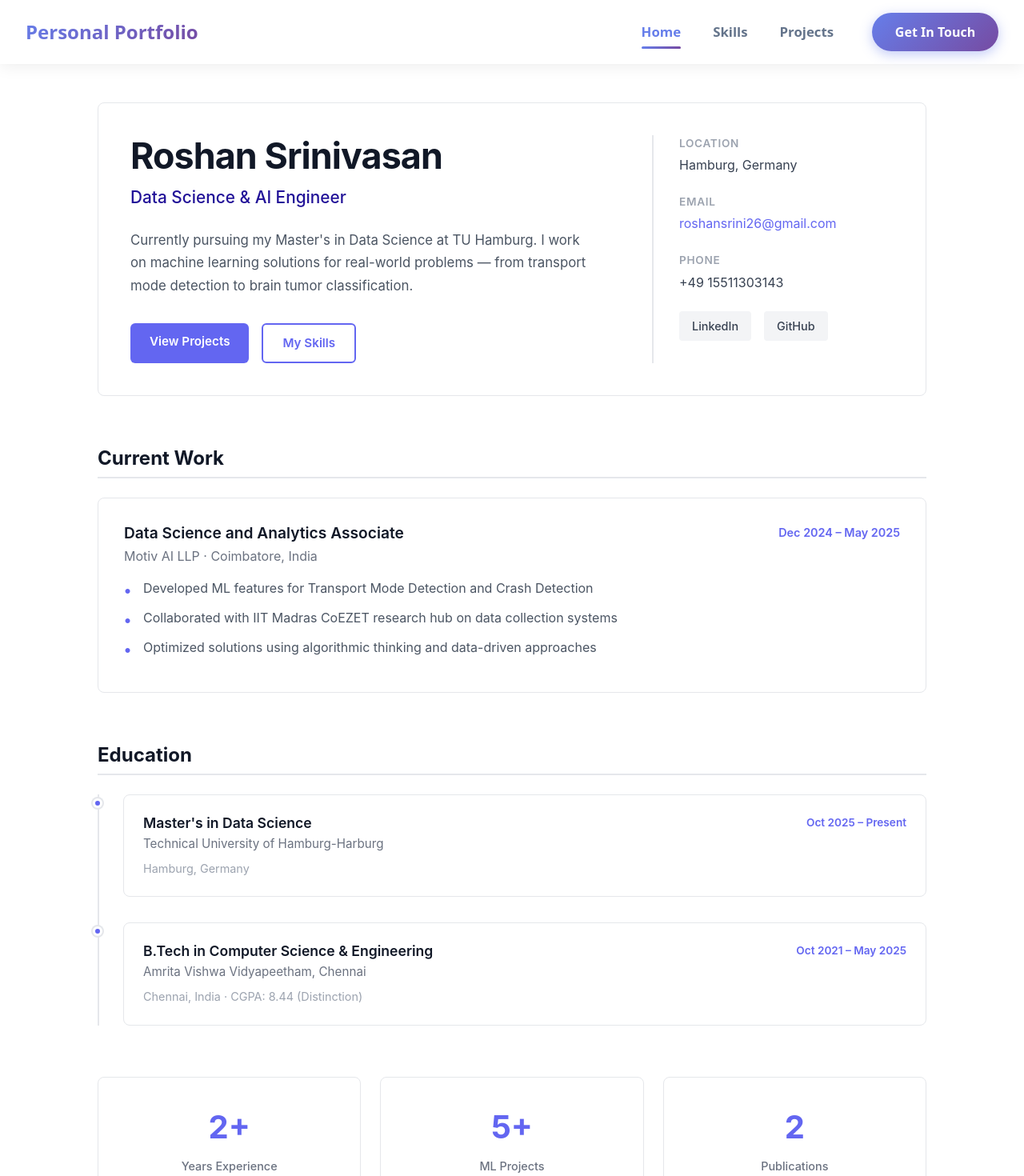
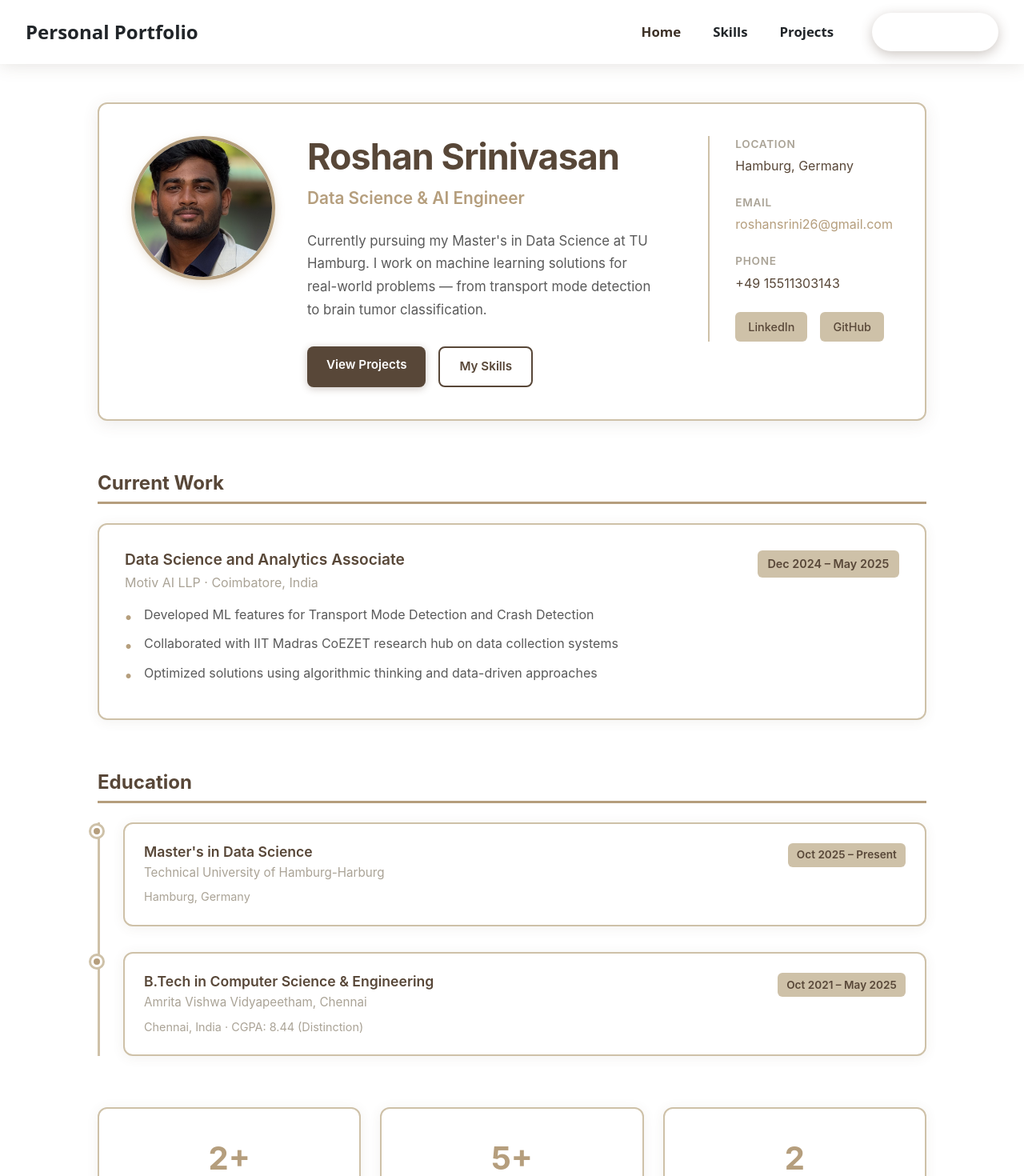
Before and after one commit to roshansrini26/portfolio-roshan, an Angular app: page / in a window 1280 px wide. Shown: the top 1470 px of the page at 80% size. Built offline with nearby package versions, Linux system fonts and the light colour scheme.

Commit message:
CSS update

```diff
--- a/src/app/app.css
+++ b/src/app/app.css
@@ -1,16 +1,28 @@
+:root {
+  --navbar-bg: #B59E7D;
+  --accent-dark: #584738;
+  --background: #F1EADA;
+  --secondary-gray: #AAA396;
+  --light-beige: #CEC1A8;
+}
+
 * {
   margin: 0;
   padding: 0;
   box-sizing: border-box;
 }
 
+body {
+  background: var(--background);
+}
+
 .modern-navbar {
   position: sticky;
   top: 0;
   z-index: 1000;
-  background: rgba(255, 255, 255, 0.95);
+  background: var(--navbar-bg);
   backdrop-filter: blur(10px);
-  box-shadow: 0 2px 20px rgba(0, 0, 0, 0.08);
+  box-shadow: 0 2px 20px rgba(88, 71, 56, 0.15);
   padding: 1rem 0;
 }
 
@@ -30,7 +42,7 @@
   text-decoration: none;
   font-weight: 800;
   font-size: 1.5rem;
-  color: #d06c2a;
+  color: var(--accent-dark);
   transition: all 0.3s ease;
 }
 
@@ -39,10 +51,7 @@
 }
 
 .logo-text {
-  background: linear-gradient(135deg, #667eea 0%, #764ba2 100%);
-  -webkit-background-clip: text;
-  -webkit-text-fill-color: transparent;
-  background-clip: text;
+  color: var(--accent-dark);
 }
 
 .nav-logo:hover {
@@ -62,7 +71,7 @@
 .toggle-line {
   width: 25px;
   height: 3px;
-  background: #667eea;
+  background: var(--accent-dark);
   border-radius: 3px;
   transition: all 0.3s ease;
 }
@@ -102,7 +111,7 @@
   align-items: center;
   gap: 0.5rem;
   text-decoration: none;
-  color: #64748b;
+  color: var(--accent-dark);
   font-weight: 600;
   font-size: 1.05rem;
   transition: all 0.3s ease;
@@ -122,13 +131,13 @@
   left: 0;
   width: 0;
   height: 3px;
-  background: linear-gradient(90deg, #667eea 0%, #764ba2 100%);
+  background: var(--accent-dark);
   border-radius: 3px;
   transition: width 0.3s ease;
 }
 
 .nav-link:hover {
-  color: #667eea;
+  color: #3d3127;
 }
 
 .nav-link:hover .link-icon {
@@ -140,7 +149,7 @@
 }
 
 .nav-link.active {
-  color: #667eea;
+  color: #3d3127;
 }
 
 .nav-link.active::after {
@@ -149,19 +158,20 @@
 
 .nav-cta {
   padding: 0.75rem 1.8rem;
-  background: linear-gradient(135deg, #667eea 0%, #764ba2 100%);
+  background: var(--accent-dark);
   color: white;
   text-decoration: none;
   border-radius: 50px;
   font-weight: 700;
   font-size: 1rem;
   transition: all 0.3s ease;
-  box-shadow: 0 4px 15px rgba(102, 126, 234, 0.4);
+  box-shadow: 0 4px 15px rgba(88, 71, 56, 0.3);
 }
 
 .nav-cta:hover {
   transform: translateY(-2px);
-  box-shadow: 0 6px 25px rgba(102, 126, 234, 0.6);
+  box-shadow: 0 6px 25px rgba(88, 71, 56, 0.5);
+  background: #4a3d2f;
 }
 
 /* Mobile Responsive */
@@ -176,7 +186,7 @@
     left: -100%;
     width: 100%;
     height: calc(100vh - 80px);
-    background: rgba(255, 255, 255, 0.98);
+    background: var(--navbar-bg);
     backdrop-filter: blur(10px);
     flex-direction: column;
     justify-content: flex-start;
--- a/src/app/home/home.css
+++ b/src/app/home/home.css
@@ -1,3 +1,7 @@
+/* ========================================
+   HOME PAGE - home.css
+   ======================================== */
+
 .home-wrapper {
   max-width: 1100px;
   margin: 0 auto;
@@ -12,12 +16,36 @@
 
 .content-box {
   display: grid;
-  grid-template-columns: 2fr 1fr;
-  gap: 3rem;
+  grid-template-columns: auto 2fr 1fr;
+  gap: 2.5rem;
   padding: 2.5rem;
   background: white;
-  border: 1px solid #e5e7eb;
-  border-radius: 8px;
+  border: 2px solid #CEC1A8;
+  border-radius: 12px;
+  box-shadow: 0 4px 20px rgba(88, 71, 56, 0.1);
+  align-items: start;
+}
+
+/* Profile Image */
+.profile-image-container {
+  width: 180px;
+  height: 180px;
+  flex-shrink: 0;
+}
+
+.profile-image {
+  width: 100%;
+  height: 100%;
+  object-fit: cover;
+  border-radius: 50%;
+  border: 4px solid #B59E7D;
+  box-shadow: 0 4px 12px rgba(181, 158, 125, 0.3);
+  transition: transform 0.3s ease, box-shadow 0.3s ease;
+}
+
+.profile-image:hover {
+  transform: scale(1.05);
+  box-shadow: 0 8px 20px rgba(181, 158, 125, 0.4);
 }
 
 .text-content {
@@ -27,22 +55,22 @@
 .name {
   font-size: 2.8rem;
   font-weight: 700;
-  color: #111827;
+  color: #584738;
   margin: 0 0 0.5rem 0;
   letter-spacing: -0.02em;
 }
 
 .title {
   font-size: 1.3rem;
-  color: #221298;
+  color: #B59E7D;
   margin: 0 0 1.5rem 0;
-  font-weight: 500;
+  font-weight: 600;
 }
 
 .bio {
   font-size: 1.05rem;
   line-height: 1.7;
-  color: #4b5563;
+  color: #5a5a5a;
   margin-bottom: 2rem;
 }
 
@@ -53,7 +81,7 @@
 
 .link-button {
   padding: 0.75rem 1.5rem;
-  border-radius: 6px;
+  border-radius: 8px;
   text-decoration: none;
   font-weight: 600;
   font-size: 0.95rem;
@@ -62,26 +90,29 @@
 }
 
 .link-button.primary {
-  background: #6366f1;
+  background: #584738;
   color: white;
+  box-shadow: 0 2px 10px rgba(88, 71, 56, 0.3);
 }
 
 .link-button.primary:hover {
-  background: #4f46e5;
+  background: #4a3d2f;
+  transform: translateY(-2px);
+  box-shadow: 0 4px 15px rgba(88, 71, 56, 0.4);
 }
 
 .link-button.secondary {
   background: white;
-  color: #6366f1;
-  border: 2px solid #6366f1;
+  color: #584738;
+  border: 2px solid #584738;
 }
 
 .link-button.secondary:hover {
-  background: #f5f3ff;
+  background: #F1EADA;
 }
 
 .info-sidebar {
-  border-left: 2px solid #e5e7eb;
+  border-left: 2px solid #CEC1A8;
   padding-left: 2rem;
 }
 
@@ -95,24 +126,25 @@
   font-size: 0.85rem;
   text-transform: uppercase;
   letter-spacing: 0.05em;
-  color: #9ca3af;
+  color: #AAA396;
   margin-bottom: 0.3rem;
   font-weight: 600;
 }
 
 .value {
   font-size: 1rem;
-  color: #374151;
+  color: #584738;
 }
 
 .value.link {
-  color: #6366f1;
+  color: #B59E7D;
   text-decoration: none;
   word-break: break-all;
 }
 
 .value.link:hover {
   text-decoration: underline;
+  color: #584738;
 }
 
 .social-row {
@@ -123,17 +155,18 @@
 
 .social-link {
   padding: 0.5rem 1rem;
-  background: #f3f4f6;
-  color: #374151;
+  background: #CEC1A8;
+  color: #584738;
   text-decoration: none;
-  border-radius: 4px;
+  border-radius: 6px;
   font-size: 0.9rem;
   font-weight: 500;
   transition: all 0.2s;
 }
 
 .social-link:hover {
-  background: #e5e7eb;
+  background: #B59E7D;
+  color: white;
 }
 
 /* Experience Section */
@@ -144,17 +177,18 @@
 .section-heading {
   font-size: 1.5rem;
   font-weight: 700;
-  color: #111827;
+  color: #584738;
   margin-bottom: 1.5rem;
   padding-bottom: 0.5rem;
-  border-bottom: 2px solid #e5e7eb;
+  border-bottom: 3px solid #B59E7D;
 }
 
 .exp-card {
   background: white;
-  border: 1px solid #e5e7eb;
-  border-radius: 8px;
+  border: 2px solid #CEC1A8;
+  border-radius: 12px;
   padding: 2rem;
+  box-shadow: 0 2px 15px rgba(88, 71, 56, 0.08);
 }
 
 .exp-header {
@@ -167,19 +201,22 @@
 .exp-header h3 {
   font-size: 1.2rem;
   font-weight: 600;
-  color: #111827;
+  color: #584738;
   margin: 0 0 0.3rem 0;
 }
 
 .company {
   font-size: 1rem;
-  color: #6b7280;
+  color: #AAA396;
   margin: 0;
 }
 
 .period {
   font-size: 0.9rem;
-  color: #6366f1;
+  color: #584738;
+  background: #CEC1A8;
+  padding: 0.4rem 0.8rem;
+  border-radius: 6px;
   font-weight: 600;
   white-space: nowrap;
 }
@@ -194,7 +231,7 @@
   padding-left: 1.5rem;
   position: relative;
   margin-bottom: 0.7rem;
-  color: #4b5563;
+  color: #5a5a5a;
   line-height: 1.6;
 }
 
@@ -202,7 +239,7 @@
   content: "•";
   position: absolute;
   left: 0;
-  color: #6366f1;
+  color: #B59E7D;
   font-weight: bold;
   font-size: 1.2rem;
 }
@@ -223,8 +260,8 @@
   left: 0;
   top: 0;
   bottom: 0;
-  width: 2px;
-  background: #e5e7eb;
+  width: 3px;
+  background: #CEC1A8;
 }
 
 .edu-item {
@@ -238,21 +275,22 @@
 
 .timeline-dot {
   position: absolute;
-  left: -2.4rem;
+  left: -2.5rem;
   top: 0.3rem;
-  width: 12px;
-  height: 12px;
-  background: #6366f1;
+  width: 14px;
+  height: 14px;
+  background: #B59E7D;
   border: 3px solid white;
   border-radius: 50%;
-  box-shadow: 0 0 0 2px #e5e7eb;
+  box-shadow: 0 0 0 3px #CEC1A8;
 }
 
 .edu-content {
   background: white;
-  border: 1px solid #e5e7eb;
-  border-radius: 8px;
+  border: 2px solid #CEC1A8;
+  border-radius: 12px;
   padding: 1.5rem;
+  box-shadow: 0 2px 15px rgba(88, 71, 56, 0.08);
 }
 
 .edu-header {
@@ -265,26 +303,29 @@
 .edu-header h3 {
   font-size: 1.1rem;
   font-weight: 600;
-  color: #111827;
+  color: #584738;
   margin: 0 0 0.3rem 0;
 }
 
 .institution {
   font-size: 0.95rem;
-  color: #6b7280;
+  color: #AAA396;
   margin: 0;
 }
 
 .edu-period {
   font-size: 0.85rem;
-  color: #6366f1;
+  color: #584738;
+  background: #CEC1A8;
+  padding: 0.3rem 0.7rem;
+  border-radius: 6px;
   font-weight: 600;
   white-space: nowrap;
 }
 
 .location {
   font-size: 0.9rem;
-  color: #9ca3af;
+  color: #AAA396;
   margin: 0;
 }
 
@@ -297,22 +338,23 @@
 
 .stat-box {
   background: white;
-  border: 1px solid #e5e7eb;
-  border-radius: 8px;
+  border: 2px solid #CEC1A8;
+  border-radius: 12px;
   padding: 2rem;
   text-align: center;
+  box-shadow: 0 2px 15px rgba(88, 71, 56, 0.08);
 }
 
 .stat-number {
   font-size: 2.5rem;
   font-weight: 700;
-  color: #6366f1;
+  color: #B59E7D;
   margin-bottom: 0.5rem;
 }
 
 .stat-label {
   font-size: 0.9rem;
-  color: #6b7280;
+  color: #584738;
   font-weight: 500;
 }
 
@@ -328,13 +370,20 @@
     padding: 1.5rem;
   }
 
+  .profile-image-container {
+    width: 150px;
+    height: 150px;
+    margin: 0 auto;
+  }
+
   .text-content {
     padding-right: 0;
+    text-align: center;
   }
 
   .info-sidebar {
     border-left: none;
-    border-top: 2px solid #e5e7eb;
+    border-top: 2px solid #CEC1A8;
     padding-left: 0;
     padding-top: 2rem;
   }
--- a/src/app/home/home.html
+++ b/src/app/home/home.html
@@ -3,6 +3,9 @@
   <!-- Main Content Area -->
   <section class="intro-section">
     <div class="content-box">
+      <div class="profile-image-container">
+        <img [src]="profileImage" alt="Roshan Srinivasan" class="profile-image">
+      </div>
       <div class="text-content">
         <h1 class="name">Roshan Srinivasan</h1>
         <p class="title">Data Science & AI Engineer</p>
--- a/src/app/home/home.ts
+++ b/src/app/home/home.ts
@@ -10,5 +10,5 @@
   styleUrls: ['./home.css']
 })
 export class Home {
-
+  profileImage = 'assets/images/Profile.jpg';
 }
--- a/src/app/projects/projects.ts
+++ b/src/app/projects/projects.ts
@@ -66,7 +66,8 @@
         'Integrated computer vision techniques for real-time detection',
         'Enhanced YOLO models for simultaneous object and lane tracking'
       ],
-      technologies: ['Python', 'YOLO', 'OpenCV', 'Computer Vision']
+      technologies: ['Python', 'YOLO', 'OpenCV', 'Computer Vision'],
+      github: 'https://github.com/roshansrini26/object_lane_detection'
     },
     {
       id: 5,
--- a/src/app/skills/skills.css
+++ b/src/app/skills/skills.css
@@ -1,3 +1,7 @@
+/* ========================================
+   SKILLS PAGE - skills.css
+   ======================================== */
+
 .skills-wrapper {
   max-width: 1100px;
   margin: 0 auto;
@@ -13,14 +17,14 @@
 .page-title {
   font-size: 2.8rem;
   font-weight: 700;
-  color: #111827;
+  color: #584738;
   margin: 0 0 0.5rem 0;
   letter-spacing: -0.02em;
 }
 
 .page-description {
   font-size: 1.05rem;
-  color: #6b7280;
+  color: #AAA396;
   margin: 0;
 }
 
@@ -32,10 +36,10 @@
 .section-heading {
   font-size: 1.5rem;
   font-weight: 700;
-  color: #111827;
+  color: #584738;
   margin-bottom: 1.5rem;
   padding-bottom: 0.5rem;
-  border-bottom: 2px solid #e5e7eb;
+  border-bottom: 3px solid #B59E7D;
 }
 
 /* Skills Flashcards */
@@ -57,8 +61,8 @@
   height: 100%;
   backface-visibility: hidden;
   transition: transform 0.6s;
-  border: 1px solid #e5e7eb;
-  border-radius: 8px;
+  border: 2px solid #CEC1A8;
+  border-radius: 12px;
   padding: 2rem;
 }
 
@@ -74,13 +78,13 @@
 .skill-category {
   font-size: 1.2rem;
   font-weight: 600;
-  color: #111827;
+  color: #584738;
   margin-bottom: 1rem;
 }
 
 .flip-hint {
   font-size: 0.85rem;
-  color: #9ca3af;
+  color: #AAA396;
 }
 
 .skill-back {
@@ -105,8 +109,8 @@
 
 .skill-tag {
   padding: 0.5rem 0.85rem;
-  background: #f3f4f6;
-  color: #374151;
+  background: #CEC1A8;
+  color: #584738;
   border-radius: 6px;
   font-size: 0.85rem;
   font-weight: 500;
@@ -120,9 +124,10 @@
 
 .network-item {
   background: white;
-  border: 1px solid #e5e7eb;
-  border-radius: 8px;
+  border: 2px solid #CEC1A8;
+  border-radius: 12px;
   padding: 2rem;
+  box-shadow: 0 2px 15px rgba(88, 71, 56, 0.08);
 }
 
 .network-header {
@@ -136,23 +141,23 @@
 }
 
 .network-date {
-  color: #6366f1;
+  color: #B59E7D;
   font-weight: 600;
 }
 
 .network-location {
-  color: #6b7280;
+  color: #AAA396;
 }
 
 .network-title {
   font-size: 1.2rem;
   font-weight: 600;
-  color: #111827;
+  color: #584738;
   margin-bottom: 0.3rem;
 }
 
 .network-org {
-  color: #6b7280;
+  color: #AAA396;
   margin-bottom: 1rem;
   font-weight: 500;
 }
@@ -167,7 +172,7 @@
   padding-left: 1.5rem;
   position: relative;
   margin-bottom: 0.5rem;
-  color: #4b5563;
+  color: #5a5a5a;
   line-height: 1.6;
 }
 
@@ -175,22 +180,22 @@
   content: "•";
   position: absolute;
   left: 0;
-  color: #6366f1;
+  color: #B59E7D;
   font-weight: bold;
 }
 
 .image-placeholder {
   height: 180px;
-  background: #f9fafb;
-  border: 2px dashed #e5e7eb;
-  border-radius: 6px;
+  background: #F1EADA;
+  border: 2px dashed #CEC1A8;
+  border-radius: 8px;
   display: flex;
   align-items: center;
   justify-content: center;
 }
 
 .placeholder-text {
-  color: #9ca3af;
+  color: #AAA396;
   font-size: 0.9rem;
 }
 
@@ -202,16 +207,17 @@
 
 .publication-item {
   background: white;
-  border: 1px solid #e5e7eb;
-  border-radius: 8px;
+  border: 2px solid #CEC1A8;
+  border-radius: 12px;
   padding: 2rem;
-  border-left: 4px solid #6366f1;
+  border-left: 4px solid #B59E7D;
+  box-shadow: 0 2px 15px rgba(88, 71, 56, 0.08);
 }
 
 .pub-year-badge {
   display: inline-block;
   padding: 0.4rem 0.9rem;
-  background: #6366f1;
+  background: #B59E7D;
   color: white;
   border-radius: 6px;
   font-weight: 700;
@@ -222,13 +228,13 @@
 .pub-title {
   font-size: 1.2rem;
   font-weight: 600;
-  color: #111827;
+  color: #584738;
   margin-bottom: 0.5rem;
   line-height: 1.4;
 }
 
 .pub-authors {
-  color: #6b7280;
+  color: #AAA396;
   font-size: 0.95rem;
   margin-bottom: 1rem;
   font-style: italic;
@@ -244,7 +250,7 @@
   padding-left: 1.5rem;
   position: relative;
   margin-bottom: 0.5rem;
-  color: #4b5563;
+  color: #5a5a5a;
   line-height: 1.6;
 }
 
@@ -252,24 +258,25 @@
   content: "✓";
   position: absolute;
   left: 0;
-  color: #6366f1;
+  color: #B59E7D;
   font-weight: bold;
 }
 
 .pub-tech {
   padding: 1rem;
-  background: #f9fafb;
-  border-radius: 6px;
+  background: #F1EADA;
+  border-radius: 8px;
   font-size: 0.9rem;
-  color: #4b5563;
+  color: #584738;
 }
 
 /* Honours */
 .honours-box {
   background: white;
-  border: 1px solid #e5e7eb;
-  border-radius: 8px;
+  border: 2px solid #CEC1A8;
+  border-radius: 12px;
   padding: 2rem;
+  box-shadow: 0 2px 15px rgba(88, 71, 56, 0.08);
 }
 
 .honours-header {
@@ -278,28 +285,28 @@
   align-items: center;
   margin-bottom: 1.5rem;
   padding-bottom: 1rem;
-  border-bottom: 1px solid #e5e7eb;
+  border-bottom: 2px solid #CEC1A8;
 }
 
 .honours-header h3 {
   font-size: 1.3rem;
-  color: #111827;
+  color: #584738;
   font-weight: 600;
   margin: 0;
 }
 
 .grade-badge {
   padding: 0.5rem 1rem;
-  background: #6366f1;
+  background: #B59E7D;
   color: white;
-  border-radius: 6px;
+  border-radius: 8px;
   font-weight: 600;
   font-size: 0.9rem;
 }
 
 .cgpa {
   font-size: 1.1rem;
-  color: #6366f1;
+  color: #B59E7D;
   font-weight: 700;
   margin-bottom: 1rem;
 }
@@ -313,7 +320,7 @@
   padding-left: 1.5rem;
   position: relative;
   margin-bottom: 0.7rem;
-  color: #4b5563;
+  color: #5a5a5a;
   line-height: 1.6;
 }
 
@@ -321,7 +328,58 @@
   content: "★";
   position: absolute;
   left: 0;
-  color: #6366f1;
+  color: #B59E7D;
+}
+
+/* Degree Certificate */
+.degree-cert-container {
+  margin-top: 1.5rem;
+  position: relative;
+  width: 100%;
+  height: 250px;
+  overflow: hidden;
+  border-radius: 12px;
+  cursor: pointer;
+  background: #F1EADA;
+  border: 2px solid #CEC1A8;
+}
+
+.degree-cert-image {
+  width: 100%;
+  height: 100%;
+  object-fit: contain;
+  padding: 1rem;
+  transition: transform 0.3s ease;
+}
+
+.degree-cert-overlay {
+  position: absolute;
+  top: 0;
+  left: 0;
+  width: 100%;
+  height: 100%;
+  background: rgba(181, 158, 125, 0.9);
+  display: flex;
+  flex-direction: column;
+  align-items: center;
+  justify-content: center;
+  gap: 0.5rem;
+  opacity: 0;
+  transition: opacity 0.3s ease;
+  color: white;
+  font-weight: 600;
+}
+
+.degree-cert-overlay i {
+  font-size: 2.5rem;
+}
+
+.degree-cert-container:hover .degree-cert-image {
+  transform: scale(1.05);
+}
+
+.degree-cert-container:hover .degree-cert-overlay {
+  opacity: 1;
 }
 
 /* Achievements */
@@ -332,17 +390,18 @@
 
 .achievement-item {
   background: white;
-  border: 1px solid #e5e7eb;
-  border-radius: 8px;
+  border: 2px solid #CEC1A8;
+  border-radius: 12px;
   padding: 1.75rem;
+  box-shadow: 0 2px 15px rgba(88, 71, 56, 0.08);
 }
 
 .achievement-date {
   display: inline-block;
   padding: 0.3rem 0.8rem;
-  background: #f3f4f6;
-  color: #6366f1;
-  border-radius: 4px;
+  background: #CEC1A8;
+  color: #584738;
+  border-radius: 6px;
   font-size: 0.8rem;
   font-weight: 600;
   margin-bottom: 0.75rem;
@@ -351,7 +410,7 @@
 .achievement-title {
   font-size: 1.15rem;
   font-weight: 600;
-  color: #111827;
+  color: #584738;
   margin-bottom: 1rem;
 }
 
@@ -364,7 +423,7 @@
   padding-left: 1.5rem;
   position: relative;
   margin-bottom: 0.5rem;
-  color: #4b5563;
+  color: #5a5a5a;
   line-height: 1.6;
 }
 
@@ -372,26 +431,47 @@
   content: "→";
   position: absolute;
   left: 0;
-  color: #6366f1;
+  color: #B59E7D;
 }
 
 /* Certificates */
-/* Certificate Images */
+.certificates-grid {
+  display: grid;
+  grid-template-columns: repeat(auto-fit, minmax(280px, 1fr));
+  gap: 1.5rem;
+}
+
+.cert-card {
+  background: white;
+  border: 2px solid #CEC1A8;
+  border-radius: 12px;
+  padding: 1.5rem;
+  text-align: center;
+  box-shadow: 0 2px 15px rgba(88, 71, 56, 0.08);
+  transition: all 0.3s ease;
+}
+
+.cert-card:hover {
+  transform: translateY(-3px);
+  box-shadow: 0 4px 20px rgba(181, 158, 125, 0.15);
+}
+
 .cert-image-container {
   position: relative;
   width: 100%;
-  height: 180px;  /* Reduced height for landscape certificates */
+  height: 180px;
   overflow: hidden;
-  border-radius: 6px;
+  border-radius: 8px;
   margin-bottom: 1rem;
   cursor: pointer;
-  background: #f9fafb;
+  background: #F1EADA;
+  border: 1px solid #CEC1A8;
 }
 
 .cert-image {
   width: 100%;
   height: 100%;
-  object-fit: contain;  /* Changed from 'cover' to 'contain' to show full certificate */
+  object-fit: contain;
   transition: transform 0.3s ease;
   padding: 0.5rem;
 }
@@ -402,7 +482,7 @@
   left: 0;
   width: 100%;
   height: 100%;
-  background: rgba(0, 0, 0, 0.7);
+  background: rgba(88, 71, 56, 0.85);
   display: flex;
   flex-direction: column;
   align-items: center;
@@ -425,14 +505,32 @@
   opacity: 1;
 }
 
-/* Certificate Modal (Lightbox) */
+.cert-name {
+  font-size: 1rem;
+  font-weight: 600;
+  color: #584738;
+  margin-bottom: 0.5rem;
+}
+
+.cert-issuer {
+  font-size: 0.9rem;
+  color: #AAA396;
+  margin-bottom: 0.3rem;
+}
+
+.cert-date {
+  font-size: 0.85rem;
+  color: #AAA396;
+}
+
+/* Certificate Modal */
 .cert-modal {
   position: fixed;
   top: 0;
   left: 0;
   width: 100%;
   height: 100%;
-  background: rgba(0, 0, 0, 0.9);
+  background: rgba(88, 71, 56, 0.95);
   display: flex;
   align-items: center;
   justify-content: center;
@@ -469,7 +567,7 @@
   border-radius: 50%;
   cursor: pointer;
   font-size: 1.2rem;
-  color: #111827;
+  color: #584738;
   display: flex;
   align-items: center;
   justify-content: center;
@@ -477,7 +575,7 @@
 }
 
 .cert-close:hover {
-  background: #f3f4f6;
+  background: #CEC1A8;
 }
 
 .cert-modal-image {
@@ -485,9 +583,9 @@
   max-height: calc(90vh - 100px);
   width: auto;
   height: auto;
-  border-radius: 8px;
+  border-radius: 12px;
   box-shadow: 0 20px 60px rgba(0, 0, 0, 0.5);
-  object-fit: contain;  /* Show full certificate in modal */
+  object-fit: contain;
 }
 
 .cert-modal-info {
@@ -503,10 +601,134 @@
 
 .cert-modal-info p {
   font-size: 0.95rem;
-  color: #d1d5db;
+  color: #CEC1A8;
 }
 
+/* Languages */
+.languages-grid {
+  display: grid;
+  grid-template-columns: repeat(auto-fit, minmax(300px, 1fr));
+  gap: 2rem;
+}
+
+.language-item {
+  background: white;
+  border: 2px solid #CEC1A8;
+  border-radius: 12px;
+  padding: 2rem;
+  box-shadow: 0 2px 15px rgba(88, 71, 56, 0.08);
+}
+
+.lang-name {
+  font-size: 1.3rem;
+  color: #584738;
+  font-weight: 600;
+  margin-bottom: 0.5rem;
+}
+
+.lang-level {
+  color: #AAA396;
+  margin-bottom: 1rem;
+}
+
+.progress-bar {
+  height: 10px;
+  background: #CEC1A8;
+  border-radius: 5px;
+  overflow: hidden;
+  margin-bottom: 0.5rem;
+}
+
+.progress-fill {
+  height: 100%;
+  background: #B59E7D;
+  transition: width 1s ease;
+}
+
+.proficiency-text {
+  font-size: 0.9rem;
+  color: #B59E7D;
+  font-weight: 600;
+}
+
+/* Extracurricular */
+.extracurricular-box {
+  background: white;
+  border: 2px solid #CEC1A8;
+  border-radius: 12px;
+  padding: 2rem;
+  box-shadow: 0 2px 15px rgba(88, 71, 56, 0.08);
+}
+
+.activity-image-section {
+  margin-bottom: 2rem;
+}
+
+.activity-placeholder {
+  height: 220px;
+  background: #F1EADA;
+  border: 2px dashed #CEC1A8;
+  border-radius: 8px;
+  display: flex;
+  flex-direction: column;
+  align-items: center;
+  justify-content: center;
+  color: #AAA396;
+  gap: 0.5rem;
+}
+
+.activity-placeholder i {
+  font-size: 3rem;
+}
+
+.extracurricular-list {
+  list-style: none;
+  padding: 0;
+}
+
+.extracurricular-list li {
+  padding: 1rem 1.5rem;
+  background: #F1EADA;
+  margin-bottom: 0.75rem;
+  border-radius: 8px;
+  color: #5a5a5a;
+  position: relative;
+  padding-left: 3rem;
+}
+
+.extracurricular-list li::before {
+  content: "▸";
+  position: absolute;
+  left: 1rem;
+  color: #B59E7D;
+  font-weight: bold;
+  font-size: 1.2rem;
+}
+
+/* Responsive */
 @media (max-width: 768px) {
+  .skills-wrapper {
+    padding: 2rem 1rem;
+  }
+
+  .page-title {
+    font-size: 2rem;
+  }
+
+  .section-heading {
+    font-size: 1.3rem;
+  }
+
+  .skills-grid {
+    grid-template-columns: 1fr;
+  }
+
+  .honours-header {
+    flex-direction: column;
+    align-items: flex-start;
+    gap: 1rem;
+  }
+
   .cert-modal {
     padding: 1rem;
   }
--- a/src/app/skills/skills.ts
+++ b/src/app/skills/skills.ts
@@ -197,8 +197,6 @@
 
   extracurricular = [
     'Basketball Player - Active participation in university tournaments',
-    'Tech Blogger - Writing about ML and AI developments',
     'Community Volunteer - Organizing technical workshops for students',
-    'Open Source Contributor - Contributing to GitHub projects'
   ];
 }
```
Also changed, not shown: src/app/projects/projects.css (+34 -28 lines), src/assets/images/Profile.jpg (added).
